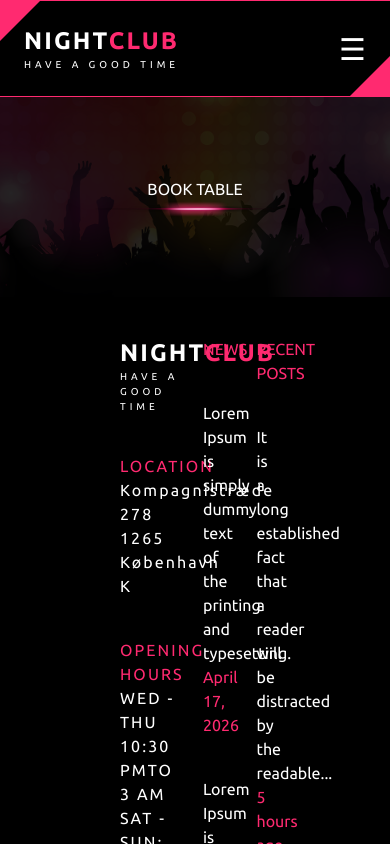
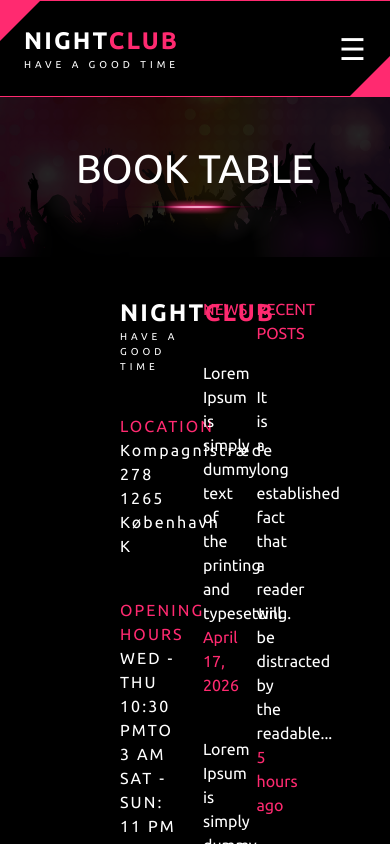
Before and after one commit to gami0001/gajol, a Next.js app: page /book in a window 390 px wide. Shown: the top 844 px of the page. Built offline with nearby package versions, Linux system fonts and the light colour scheme.

Commit message:
uppercase ret done

```diff
--- a/src/components/Hero.jsx
+++ b/src/components/Hero.jsx
@@ -2,7 +2,7 @@ import Image from "next/image";
 
 const Hero = ({ text = "OVERSKRIFT" }) => {
   return (
-    <div className="relative w-full h-50">
+    <div className="relative w-full h-40">
       <Image src="/assets/bg/footerbg.jpg" alt="background" fill className="object-cover" />
 
       {/* overlay */}
@@ -10,7 +10,7 @@ const Hero = ({ text = "OVERSKRIFT" }) => {
 
       {/* centered text */}
       <div className="absolute inset-0 flex flex-col items-center justify-center">
-        <h1 className="text-white md:text-3xl uppercase">{text}</h1>
+        <h1 className="text-white text-[40px] md:text-3xl uppercase">{text}</h1>
 
         <Image src="/assets/bottom_line2.png" alt="bottom line" width={200} height={20} />
       </div>
```
Also changed, not shown: src/components/Header.jsx (+1 -1 lines).
